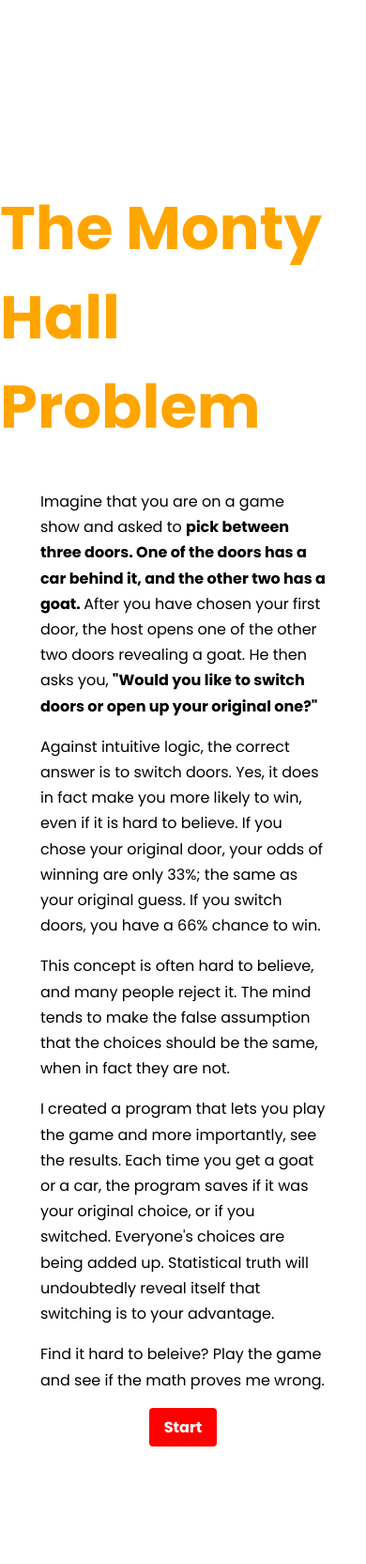
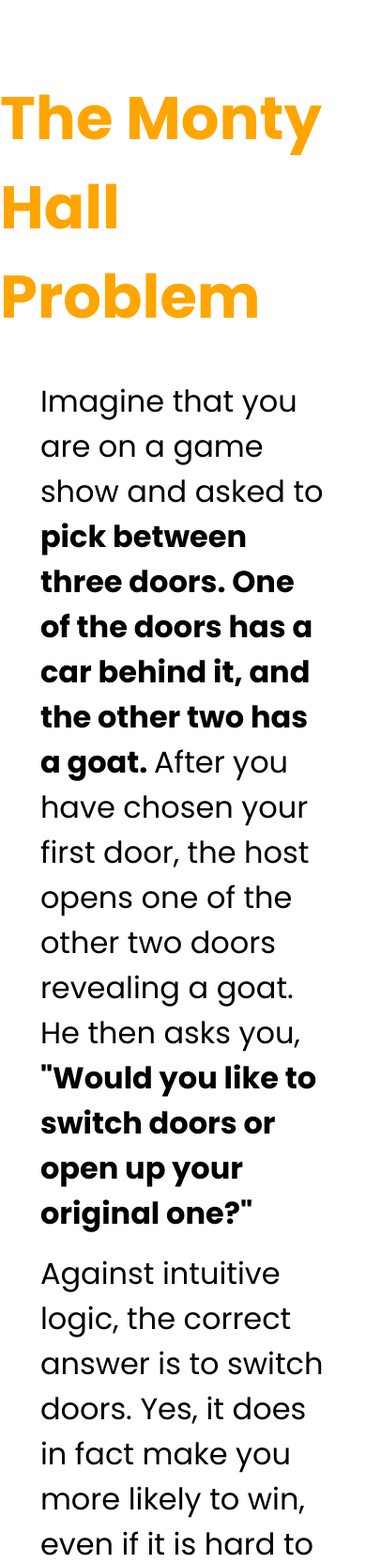
Before and after one commit to ChimentiMatt/Monty-Hall-Problem-django-, a Django app: page / in a window 390 px wide; the page is wider, and only the part inside the window is pictured. Shown: the top 1664 px of that part at 94% size. Before the commit the page ends 1539 px from the top of that part, so only its background shows below. Run offline with Django 3.2, Linux system fonts and the light colour scheme; data that the repository does not hold is empty.

Commit message:
deployed on heroku. Styling adjustments for mobile on explanation screen

```diff
--- a/appMonty/static/appMonty/style.css
+++ b/appMonty/static/appMonty/style.css
@@ -140,11 +140,16 @@
 
 @media (max-width: 1000px) {
     #titleContainer{
-        margin-top: 50%;
+        margin-top: 20%;
     }
     #explanation{
         margin-left: 11vw;
         margin-right: 11vw;
-        line-height: 1.7rem;
+        line-height: 3rem;
+        font-size: 2rem;
+    }
+    #preGameBtn{
+        margin-top: 2.5rem;
+        font-size: 2rem;
     }
 }
```
